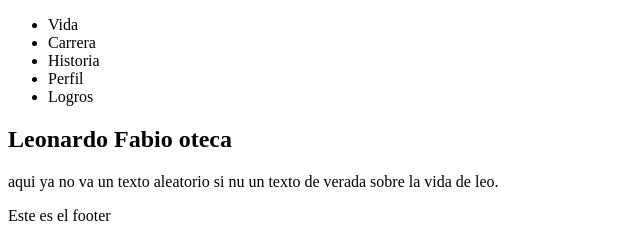
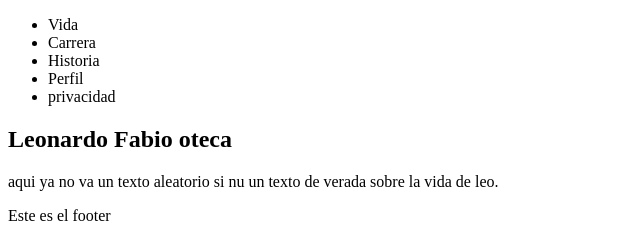
Before and after one commit to oteka21/git-2019, a plain HTML site: page index.html in a window 1280 px wide. Shown: the full height of the page, 0-640 px from the left. Drawn offline with Linux system fonts and the light colour scheme.

Commit message:
uptade index v2

```diff
--- a/index.html
+++ b/index.html
@@ -13,7 +13,7 @@
             <li>Carrera</li>
             <li>Historia</li>
             <li>Perfil</li>
-            <li>Logros</li>
+            <li>privacidad</li>
         </ul>
     </Header>
     <Section>
```
